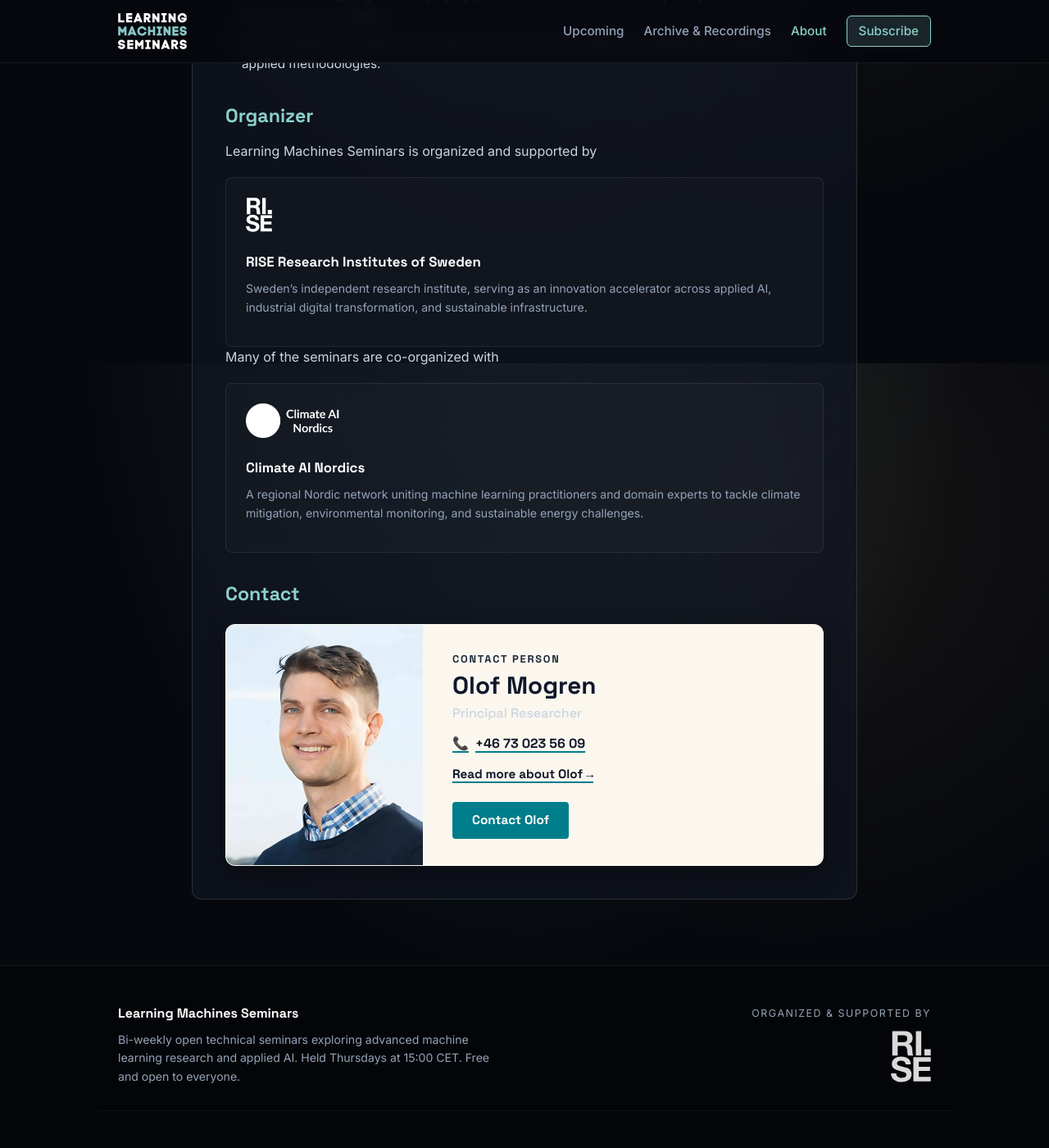
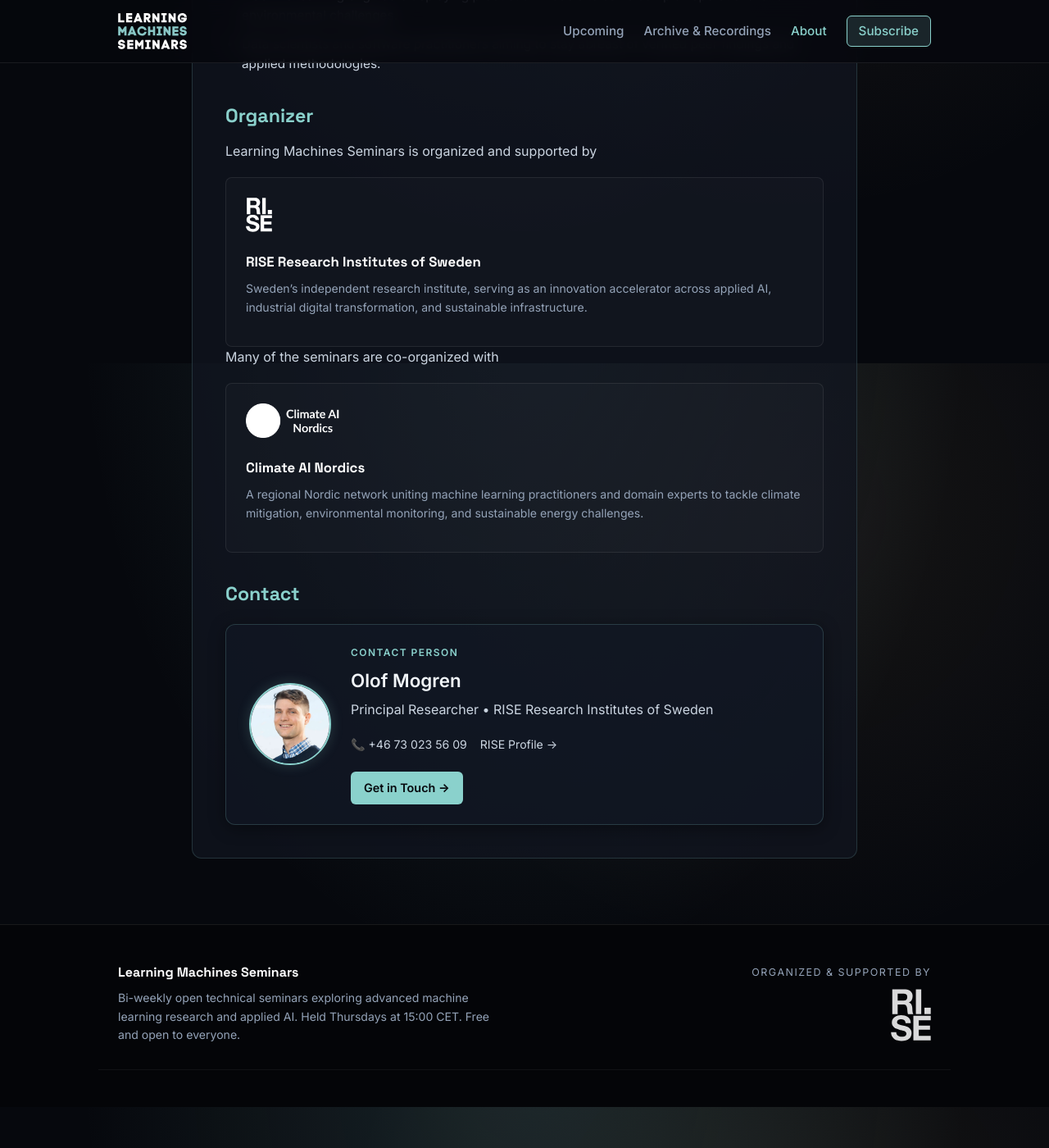
Before and after one commit to olofmogren/learningmachines.eu, a Jekyll site: the page built from about.html, in a window 1280 px wide and 1400 px high, scrolled down 1357 px. Shown: the whole window at 82% size. Built offline with Jekyll 4.4.1, drawn with Linux system fonts in a browser that asks for light colours.

Commit message:
about css

```diff
--- a/about.html
+++ b/about.html
@@ -80,29 +80,27 @@
     <!-- Contact Person Section -->
     <div class="about-section contact-section">
       <h2>Contact</h2>
-      <div class="contact-card-rise">
-        <div class="contact-card-photo">
-          <img src="{{ '/assets/images/olof-mogren.jpg' | relative_url }}" alt="Olof Mogren">
-        </div>
-        <div class="contact-card-content">
-          <span class="contact-label">CONTACT PERSON</span>
-          <h3 class="contact-name">Olof Mogren</h3>
-          <p class="contact-title">Principal Researcher</p>
+      <div class="organizer-card">
+        <img src="{{ '/assets/images/olof-mogren.jpg' | relative_url }}" alt="Olof Mogren" class="organizer-avatar">
 
-          <div class="contact-details">
-            <a href="tel:+46730235609" class="contact-phone">
-              <span class="phone-icon">📞</span> +46 73 023 56 09
+        <div class="organizer-info">
+          <span class="organizer-badge">Contact Person</span>
+          <h3 class="organizer-name">Olof Mogren</h3>
+          <p class="organizer-role">Principal Researcher &bull; RISE Research Institutes of Sweden</p>
+
+          <div class="organizer-links">
+            <a href="tel:+46730235609" class="organizer-link">
+              📞 +46 73 023 56 09
             </a>
+            <a href="https://www.ri.se/en/person/olof-mogren" target="_blank" rel="noopener noreferrer" class="organizer-link">
+              RISE Profile &rarr;
+            </a>
+          </div>
 
-            <a href="https://www.ri.se/en/person/olof-mogren" target="_blank" rel="noopener noreferrer" class="contact-readmore">
-              Read more about Olof &rarr;
+          <div class="organizer-actions">
+            <a href="mailto:olof.mogren@ri.se" class="btn-stream">
+              Get in Touch &rarr;
             </a>
-
-            <div class="contact-btn-wrap">
-              <a href="mailto:olof.mogren@ri.se" class="btn-contact-rise">
-                Contact Olof
-              </a>
-            </div>
           </div>
         </div>
       </div>
--- a/assets/css/style.css
+++ b/assets/css/style.css
@@ -690,139 +690,88 @@
     font-size: 2.2rem;
   }
 }
-
-/* RISE-inspired Contact Card */
-.contact-card-rise {
+/* Organizer Contact Card (Site Theme) */
+.organizer-card {
   display: flex;
-  background-color: #fbf7ee;
+  align-items: center;
+  gap: 24px;
+  background: rgba(18, 24, 38, 0.6);
+  border: 1px solid rgba(138, 209, 204, 0.2);
   border-radius: 12px;
-  overflow: hidden;
+  padding: 24px 28px;
   margin-top: 18px;
-  box-shadow: 0 10px 30px rgba(0, 0, 0, 0.35);
-  border: 1px solid rgba(255, 255, 255, 0.1);
+  box-shadow: 0 4px 20px rgba(0, 0, 0, 0.4);
 }
 
-.contact-card-photo {
-  flex: 0 0 240px;
-  max-width: 240px;
+.organizer-avatar {
+  width: 100px;
+  height: 100px;
+  min-width: 100px;
+  border-radius: 50%;
+  object-fit: cover;
+  border: 2px solid var(--accent-cyan);
+  box-shadow: 0 0 16px rgba(138, 209, 204, 0.2);
 }
 
-.contact-card-photo img {
-  width: 100%;
-  height: 100%;
-  object-fit: cover;
-  display: block;
+.organizer-info {
+  display: flex;
+  flex-direction: column;
+  gap: 6px;
 }
 
-.contact-card-content {
-  flex: 1;
-  padding: 32px 36px;
-  display: flex;
-  flex-direction: column;
-  justify-content: center;
-  position: relative;
+.organizer-badge {
+  font-size: 0.75rem;
+  letter-spacing: 0.12em;
+  text-transform: uppercase;
+  color: var(--accent-cyan);
+  font-weight: 700;
 }
 
-.contact-label {
-  font-family: var(--font-heading);
-  font-size: 0.8rem;
-  letter-spacing: 0.14em;
+.organizer-name {
+  font-size: 1.4rem;
   font-weight: 700;
-  color: #1e293b;
-  margin-bottom: 4px;
+  color: #f1f5f9;
+  margin: 0;
 }
 
-.contact-name {
-  font-family: var(--font-heading);
-  font-size: 1.85rem;
-  font-weight: 800;
-  color: #0f172a;
-  line-height: 1.15;
-  margin-bottom: 4px;
+.organizer-role {
+  font-size: 0.92rem;
+  color: var(--text-muted, #94a3b8);
+  margin: 0 0 8px 0;
 }
 
-.contact-title {
-  font-family: 'Space Grotesk', monospace, sans-serif;
-  font-size: 1.05rem;
-  color: #334155;
-  margin-bottom: 20px;
+.organizer-links {
+  display: flex;
+  flex-wrap: wrap;
+  align-items: center;
+  gap: 16px;
+  margin-bottom: 12px;
 }
 
-.contact-details {
-  display: flex;
-  flex-direction: column;
-  gap: 12px;
-  align-items: flex-start;
+.organizer-link {
+  font-size: 0.88rem;
+  color: #cbd5e1;
+  text-decoration: none;
+  transition: color 0.2s ease;
 }
 
-.contact-phone {
-  display: inline-flex;
-  align-items: center;
-  gap: 8px;
-  color: #0f172a;
-  font-family: 'Space Grotesk', monospace, sans-serif;
-  font-size: 1rem;
-  font-weight: 600;
+.organizer-link:hover {
+  color: var(--accent-cyan);
   text-decoration: underline;
-  text-decoration-thickness: 2px;
-  text-underline-offset: 4px;
-  text-decoration-color: #007d8a;
-  transition: color 0.2s;
 }
 
-.contact-phone:hover {
-  color: #007d8a;
+.organizer-actions {
+  margin-top: 4px;
 }
 
-.contact-readmore {
-  color: #0f172a;
-  font-family: 'Space Grotesk', monospace, sans-serif;
-  font-size: 0.95rem;
-  font-weight: 600;
-  text-decoration: underline;
-  text-decoration-thickness: 2px;
-  text-underline-offset: 4px;
-  text-decoration-color: #007d8a;
-  transition: color 0.2s;
-}
+@media (max-width: 600px) {
+  .organizer-card {
+    flex-direction: column;
+    text-align: center;
+    padding: 20px;
+  }
 
-.contact-readmore:hover {
-  color: #007d8a;
-}
-
-.contact-btn-wrap {
-  margin-top: 10px;
-}
-
-.btn-contact-rise {
-  display: inline-block;
-  background-color: #007d8a;
-  color: #ffffff !important;
-  font-family: var(--font-heading);
-  font-weight: 700;
-  font-size: 0.96rem;
-  padding: 10px 24px;
-  border-radius: 4px;
-  text-decoration: none;
-  transition: background-color 0.2s ease, transform 0.2s ease;
-}
-
-.btn-contact-rise:hover {
-  background-color: #005c66;
-  transform: translateY(-1px);
-}
-
-/* Responsive adjustments */
-@media (max-width: 680px) {
-  .contact-card-rise {
-    flex-direction: column;
-  }
-  .contact-card-photo {
-    flex: none;
-    max-width: 100%;
-    height: 260px;
-  }
-  .contact-card-content {
-    padding: 24px;
+  .organizer-links {
+    justify-content: center;
   }
 }
```
